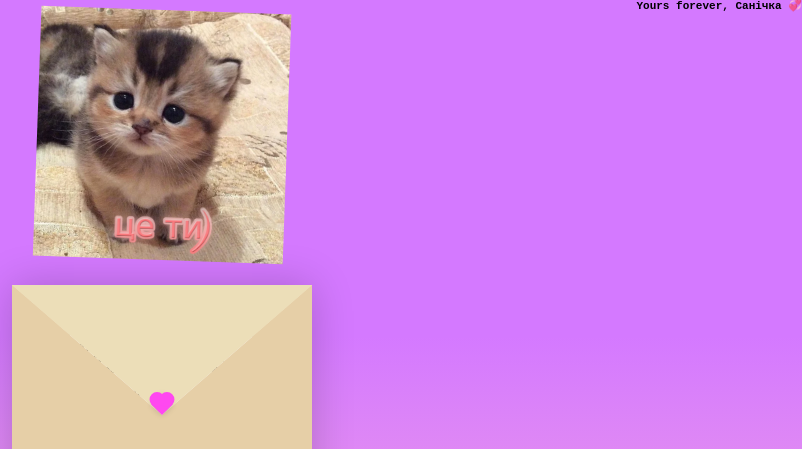
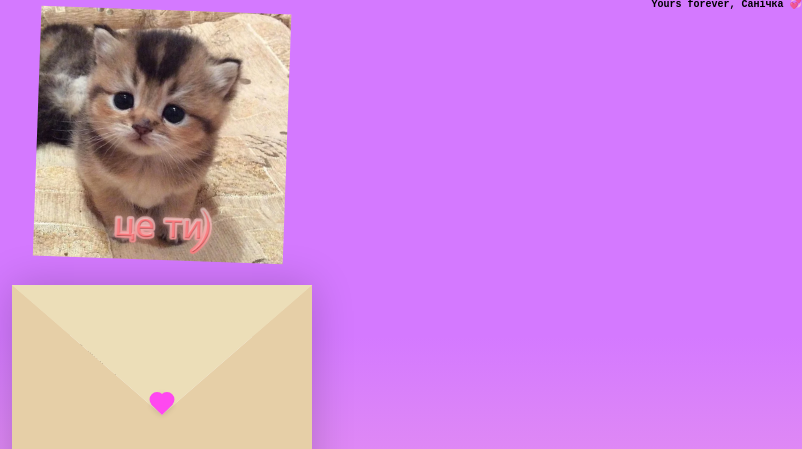
Before and after one commit to airballmaestro/dashulya, a plain HTML site: page index.html in a window 1280 px wide. Shown: the top 449 px of the page, 478-1280 px from the left. Drawn offline with Linux system fonts and the light colour scheme.

Commit message:
Update style.css

```diff
--- a/style.css
+++ b/style.css
@@ -124,8 +124,11 @@ body{
     transform:  rotate(-2deg);
 }
 .yours {
-    font-size: 11px;
+    font-size: 10px;
     position: absolute;
     right: 0;
     top: -12px;
-  }
+}
+.text p, strong{
+    font-size: 8px;
+}
```
